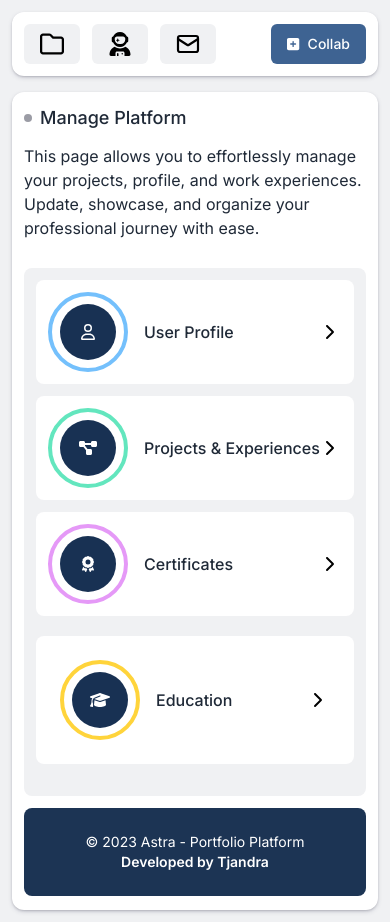
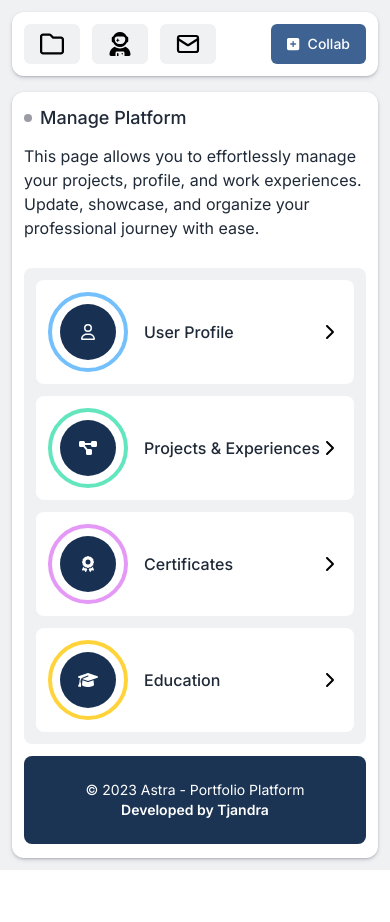
Before and after one commit to Tjandra-Putra/astra-portfolio-app, a Next.js app: page /manage in a window 390 px wide. After the commit the page ends 870 px from the top, so only its background shows below. Built offline with nearby package versions, Linux system fonts and the light colour scheme; no server answers.

Commit message:
fixed padding manage page

```diff
--- a/app/(management)/(routes)/manage/page.tsx
+++ b/app/(management)/(routes)/manage/page.tsx
@@ -111,9 +111,9 @@ const ManagePage = () => {
           </div>
         </div>
 
-        <div className=" bg-white rounded-lg my-5 p-6 flex items-center justify-between">
+        <div className=" bg-white rounded-lg md:mt-5 mt-3 md:p-6 p-3 flex items-center justify-between">
           <div className="flex items-center gap-4">
-            <div className="avatar-border  border-4 border-[#ffd43b] p-2 rounded-full">
+            <div className="avatar-border border-4 border-[#ffd43b] p-2 rounded-full">
               <div className="avatar h-14 w-14 flex items-center justify-center bg-[#183153] text-[#eecd4e] font-bold rounded-full">
                 <FontAwesomeIcon icon={faGraduationCap} color="#ffffff" />
               </div>
--- a/components/layout/navbar.tsx
+++ b/components/layout/navbar.tsx
@@ -89,7 +89,7 @@ const Navbar: React.FC = () => {
           <TooltipProvider>
             <Tooltip>
               <TooltipTrigger asChild>
-                <Button variant={getButtonVariant(`/profile/${userInfo?.id}` || `https://tjandra.xyz/${userInfo?.id}`)}>
+                <Button variant={getButtonVariant(`/profile/${userInfo?.id}` || `tjandra.xyz/${userInfo?.id}`)}>
                   <FontAwesomeIcon icon={faFolder} className="w-6 h-6 sm:w-6 sm:h-6  transition duration-300" />
                 </Button>
               </TooltipTrigger>
```
